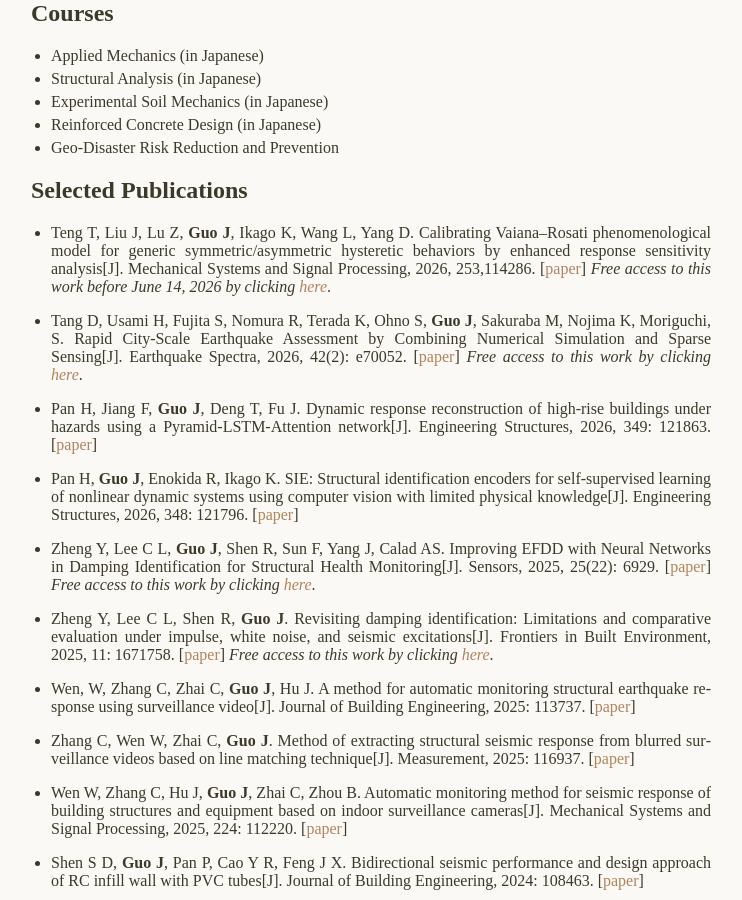
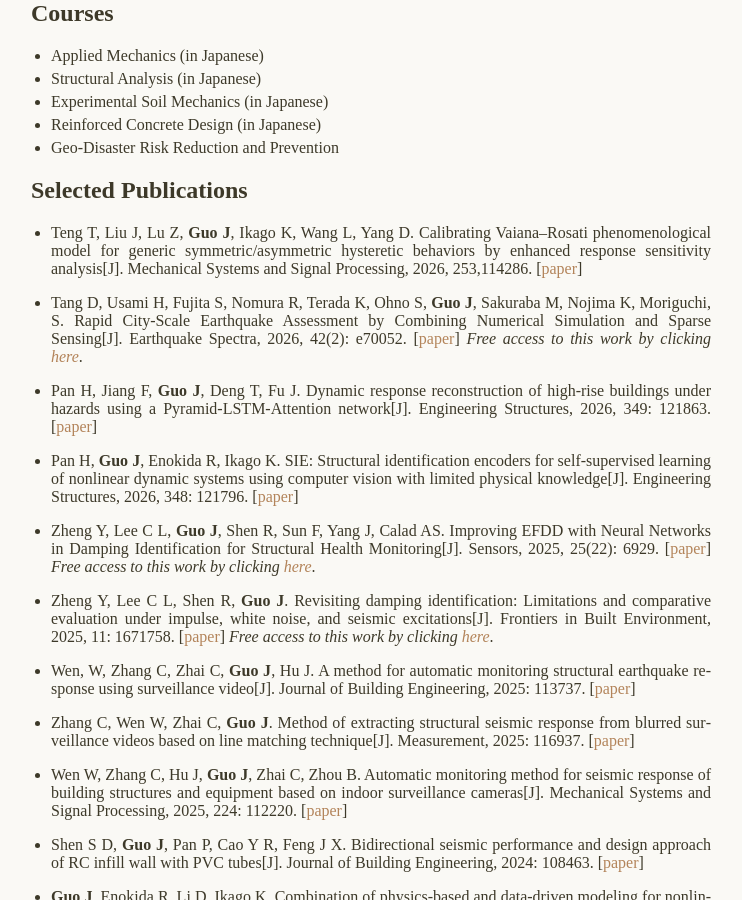
Before and after one commit to JiaGUOCV/JiaGUOCV.github.io, a Jekyll site: the page built from index.md, in a window 1280 px wide and 900 px high, scrolled down 849 px. Shown: the whole window, without its empty margins (259-1001 px from the left). Built offline with Jekyll 4.4.1, drawn with Linux system fonts in a browser that asks for light colours; our own code applies the rules of GitHub Pages for plain Markdown files.

Commit message:
Update index.md

```diff
--- a/index.md
+++ b/index.md
@@ -37,7 +37,6 @@ Find more @ Kyoto University Visual Book [KyotoU Future Commons](https://my.eboo
 
 ## Selected Publications
 * Teng T, Liu J, Lu Z, **Guo J**, Ikago K, Wang L, Yang D. Calibrating Vaiana–Rosati phenomenological model for generic symmetric/asymmetric hysteretic behaviors by enhanced response sensitivity analysis[J]. Mechanical Systems and Signal Processing, 2026, 253,114286. [[paper](https://doi.org/10.1016/j.ymssp.2026.114286)]
-*Free access to this work before June 14, 2026 by clicking [here](https://authors.elsevier.com/c/1m-8z39~t0r57L)*.
 
 * Tang D, Usami H, Fujita S, Nomura R, Terada K, Ohno S, **Guo J**, Sakuraba M, Nojima K, Moriguchi, S. Rapid City‐Scale Earthquake Assessment by Combining Numerical Simulation and Sparse Sensing[J]. Earthquake Spectra, 2026, 42(2): e70052. [[paper](https://onlinelibrary.wiley.com/doi/full/10.1002/esp4.70052)]
 *Free access to this work by clicking [here](https://onlinelibrary.wiley.com/doi/epdf/10.1002/esp4.70052)*.
```
